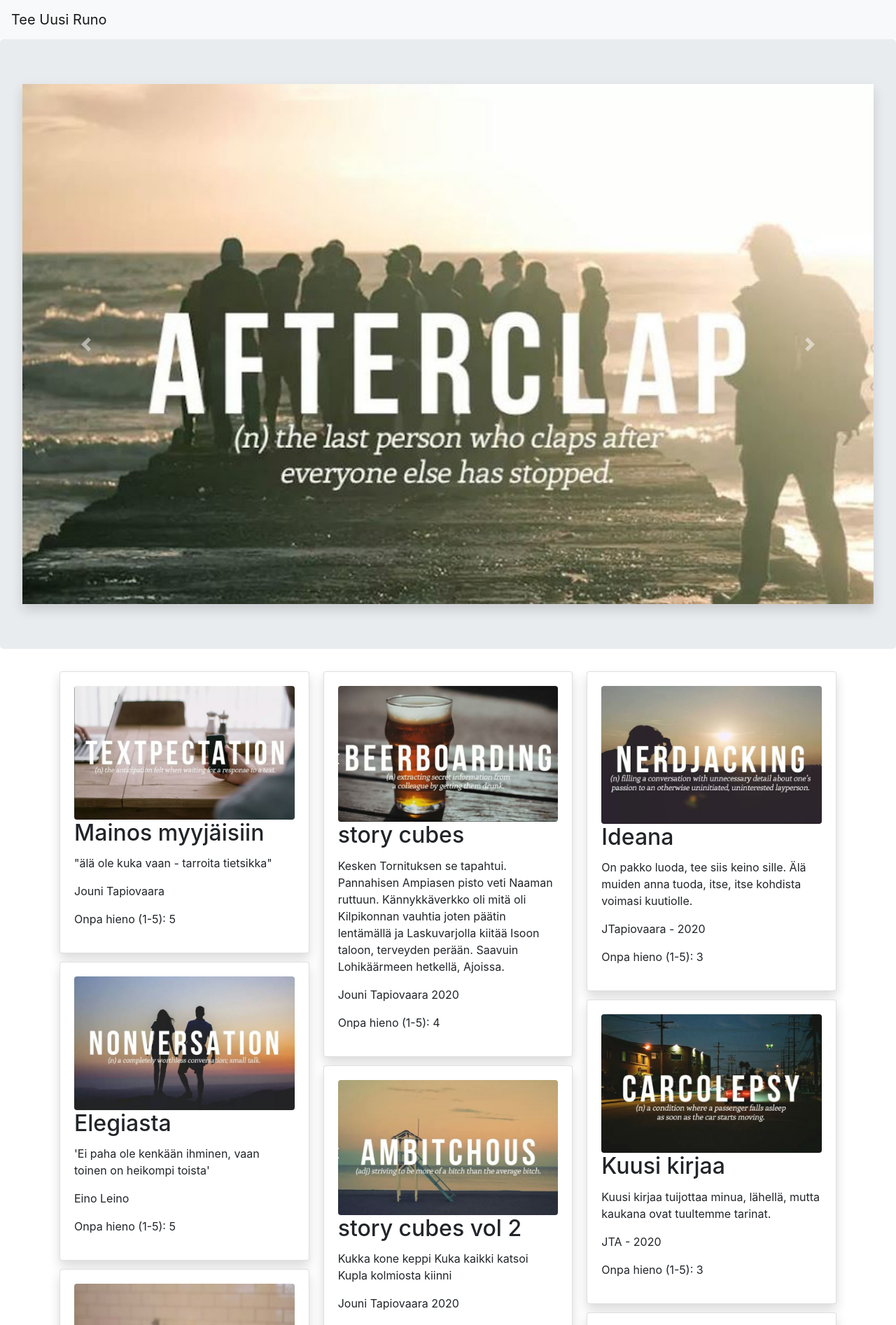
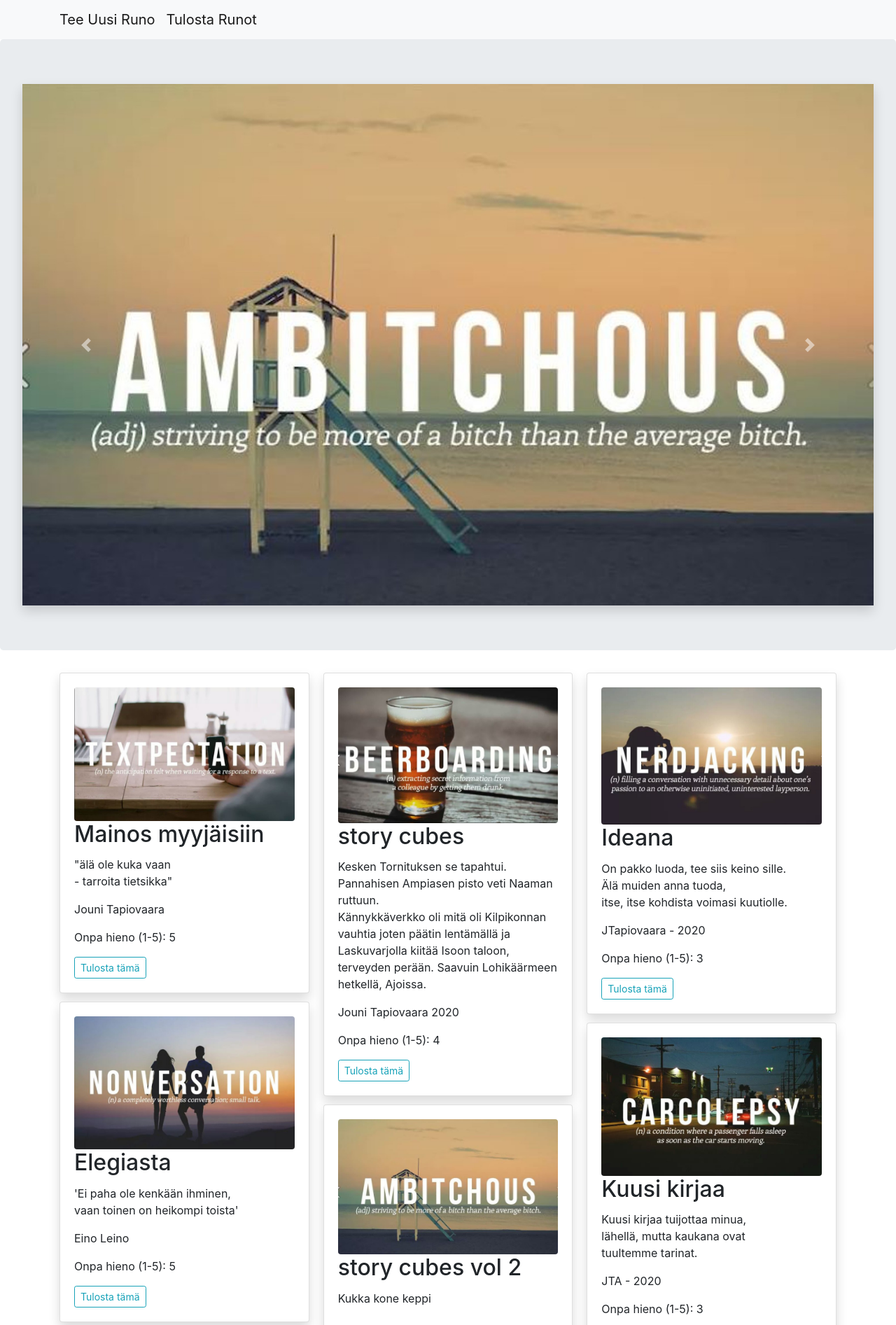
Before and after one commit to jtapiovaara/p4runoja, a Django app: page /runoApp/ in a window 1280 px wide. Shown: the top 1893 px of the page at 70% size. Run offline with Django 3.2, Linux system fonts and the light colour scheme; data comes from the database, SQL or seed files in the repository; both versions use the stored data as it was after the commit; some libraries are stand-ins or nearby versions.

Commit message:
Version 1.7 Look and feel improved. Carousel functionality made for-loop. Added possibility to print one ar all poems to pdf.

```diff
--- a/runoApp/admin.py
+++ b/runoApp/admin.py
@@ -1,7 +1,6 @@
 from django.contrib import admin
 
-
-
-from .models import RunoDB
+from .models import RunoDB, RunoRate
 
 admin.site.register(RunoDB)
+admin.site.register(RunoRate)
--- a/runoApp/models.py
+++ b/runoApp/models.py
@@ -12,6 +12,14 @@ class RunoDB(models.Model):
 
     def __str__(self):
         return self.name
+
+
+class RunoRate(models.Model):
+    text = models.CharField(max_length=64, blank=True)
+    rate = models.ForeignKey(RunoDB, on_delete=models.CASCADE)
+
+    def __str__(self):
+        return self.text
 
 
 class Kirjoittaja(models.Model):
--- a/runoApp/templates/runoApp/runoListaweb.html
+++ b/runoApp/templates/runoApp/runoListaweb.html
@@ -3,93 +3,33 @@
 <head>
 </head>
 {% block page_content %}
-<body>
   	<nav class="navbar navbar-expand-lg navbar-light bg-light">
-        <div>
+        <div class="container">
             <a class="navbar-brand" href="{% url 'runoUusi' %}">Tee Uusi Runo</a>
-            <button class="navbar-toggler" type="button">
+          <button class="navbar-toggler" type="button" data-toggle="collapse" data-target="#navbarSupportedContent" aria-controls="navbarSupportedContent" aria-expanded="false" aria-label="Toggle navigation">
               <span class="navbar-toggler-icon"></span>
           </button>
+            <div class="collapse navbar-collapse" id="navbarSupportedContent">
+              <ul class="navbar-nav">
+                  <li class="nav-item active">
+                      <a class="navbar-brand" href="{% url 'printruno' %}">Tulosta Runot</a>
+                  </li>
+	          </ul>
+            </div>
         </div>
 	</nav>
-
-
+    <body>
     <div class="jumbotron">
         <div id="myCarousel" class="carousel slide" data-ride="carousel">
             <div class="carousel-inner center shadow">
                 <div class="carousel-item active">
-                        <img src="{% static "images/afterclap.jpg" %}" class="img-fluid">
-                    </div>
-                    <div class="carousel-item">
                     <img src="{% static "images/ambitchous.jpg" %}" class="img-fluid">
                 </div>
-                    <div class="carousel-item">
-                        <img src="{% static "images/askhole.jpg" %}" class="img-fluid">
+                {% for item in shelf %}
+                    <div class="carousel-item ">
+                        <img src="{% static "images/" %}{{ item.picture }}" class="img-fluid">
                     </div>
-                    <div class="carousel-item">
-                        <img src="{% static "images/bedgasm.jpg" %}" class="img-fluid">
-                    </div>
-                    <div class="carousel-item">
-                        <img src="{% static "images/beerboarding.jpg" %}" class="img-fluid">
-                    </div>
-                    <div class="carousel-item">
-                        <img src="{% static "images/carcolepsy.jpg" %}" class="img-fluid">
-                    </div>
-                    <div class="carousel-item">
-                        <img src="{% static "images/cellfish.jpg" %}" class="img-fluid">
-                    </div>
-                    <div class="carousel-item">
-                        <img src="{% static "images/chairdrobe.jpg" %}" class="img-fluid">
-                    </div>
-                    <div class="carousel-item">
-                        <img src="{% static "images/columbusing.jpg" %}" class="img-fluid">
-                    </div>
-                    <div class="carousel-item">
-                        <img src="{% static "images/destinesia.jpg" %}" class="img-fluid">
-                    </div>
-                    <div class="carousel-item">
-                        <img src="{% static "images/doppelbanger.jpg" %}" class="img-fluid">
-                    </div>
-                    <div class="carousel-item">
-                        <img src="{% static "images/dudevorce.jpg" %}" class="img-fluid">
-                    </div>
-                    <div class="carousel-item">
-                        <img src="{% static "images/epiphanot.jpg" %}" class="img-fluid">
-                    </div>
-                    <div class="carousel-item">
-                        <img src="{% static "images/errorist.jpg" %}" class="img-fluid">
-                    </div>
-                    <div class="carousel-item">
-                        <img src="{% static "images/hiberdating.jpg" %}" class="img-fluid">
-                    </div>
-                    <div class="carousel-item">
-                        <img src="{% static "images/internest.jpg" %}" class="img-fluid">
-                    </div>
-                    <div class="carousel-item">
-                        <img src="{% static "images/masturdating.jpg" %}" class="img-fluid">
-                    </div>
-                    <div class="carousel-item">
-                        <img src="{% static "images/nerdjacking.jpg" %}" class="img-fluid">
-                    </div>
-                    <div class="carousel-item">
-                        <img src="{% static "images/nomonym.jpg" %}" class="img-fluid">
-                    </div>
-                    <div class="carousel-item">
-                        <img src="{% static "images/nonversation.jpg" %}" class="img-fluid">
-                    </div>
-                    <div class="carousel-item">
-                        <img src="{% static "images/textpectation.jpg" %}" class="img-fluid">
-                    </div>
-                    <div class="carousel-item">
-                        <img src="{% static "images/unkeyboardinated.jpg" %}" class="img-fluid">
-                    </div>
-                    <div class="carousel-item">
-                        <img src="{% static "images/unlightening.jpg" %}" class="img-fluid">
-                    </div>
-                    <div class="carousel-item">
-                        <img src="{% static "images/youniverse.JPG" %}" class="img-fluid">
-                    </div>
-
+                {% endfor %}
             </div>
             <a class="carousel-control-prev" href="#myCarousel" data-slide="prev">
                 <span class="carousel-control-prev-icon"></span>
@@ -97,19 +37,21 @@
             <a class="carousel-control-next" href="#myCarousel" data-slide="next">
                 <span class="carousel-control-next-icon"></span>
             </a>
-
         </div>
     </div>
-
      <div class="container">
          <div class="card-columns">
         {% for runoDB in shelf %}
             <div class="card card-body shadow">
                 <img class="rounded img-fluid" src="{% static "images/" %}{{ runoDB.picture }}">
                 <h2 class="card-title">{{ runoDB.name  }}</h2>
-                <p>{{ runoDB.caption }}</p>
+                <p>{{ runoDB.caption | linebreaksbr }}</p>
                 <p>{{ runoDB.author }}</p>
                 <p>Onpa hieno (1-5): {{ runoDB.rate }}</p>
+                <a href="{% url 'printoneruno' runoDB.pk %}"
+                        class="btn btn-outline-info btn-sm">
+                        Tulosta tämä
+                    </a>
             </div>
         {% endfor %}
          </div>
--- a/runoApp/templates/runoApp/runoUusiweb.html
+++ b/runoApp/templates/runoApp/runoUusiweb.html
@@ -3,7 +3,7 @@
 
 {% block page_content %}
     {% load crispy_forms_tags %}
-    <div class="content shadow">
+    <div class="container shadow">
     <center>
         <title>Lisää runo</title>
         <form method="POST" class="form-group">
--- a/runoApp/urls.py
+++ b/runoApp/urls.py
@@ -3,7 +3,9 @@ from . import views
 
 urlpatterns = [
     path('', views.runoLista, name='runoLista'),
-    path('uusi/', views.runoUusi, name='runoUusi')
+    path('uusi/', views.runoUusi, name='runoUusi'),
     # path('korjaa/<int:runo_id>', views.runoKorjaa),
     # path('poista/<int:runo_id>', views.runoPoista)
+    path('printed/', views.html_to_pdf_view, name='printruno'),
+    path('printed/<int:pk>', views.html_to_pdf_one_view, name='printoneruno')
     ]
--- a/runoApp/views.py
+++ b/runoApp/views.py
@@ -2,7 +2,13 @@ from django.shortcuts import render
 from .models import RunoDB
 from django.shortcuts import render, redirect
 from .forms import RunoForm
+# from django.http import HttpResponse
+
+from django.core.files.storage import FileSystemStorage
 from django.http import HttpResponse
+from django.template.loader import render_to_string
+
+from weasyprint import HTML
 
 # Create your views here.
 
@@ -27,23 +33,56 @@ def runoUusi(request):
         }
         return render(request, 'runoApp/runoUusiweb.html', context)
 
-# def runoKorjaa(request, runo_id):
-#     runo_id = int(runo_id)
-#     try:
-#         runo_sel = RunoDB.objects.get(id = runo_id)
-#     except RunoDB.DoesNotExist:
-#         return redirect('runoLista')
-#     runo_form = RunoForm(request.POST or None, instance = runo_sel)
-#     if runo_form.is_valid():
-#        runo_form.save()
-#        return redirect('runoLista')
-#     return render(request, 'runoUusiweb.html', {'runoUusi':runo_form})
-#
-# def runoPoista(request, runo_id):
-#     runo_id = int(runo_id)
-#     try:
-#         runo_sel = RunoDB.objects.get(id = runo_id)
-#     except RunoDB.DoesNotExist:
-#         return redirect('runoLista')
-#     runo_sel.delete()
-#     return redirect('runoLista')
+
+def runoKorjaa(request, runo_id):
+    runo_id = int(runo_id)
+    try:
+        runo_sel = RunoDB.objects.get(id=runo_id)
+    except RunoDB.DoesNotExist:
+        return redirect('runoLista')
+    runo_form = RunoForm(request.POST or None, instance = runo_sel)
+    if runo_form.is_valid():
+       runo_form.save()
+       return redirect('runoLista')
+    return render(request, 'runoApp/runoUusiweb.html', {'runoUusi':runo_form})
+
+
+def runoPoista(request, runo_id):
+    runo_id = int(runo_id)
+    try:
+        runo_sel = RunoDB.objects.get(id=runo_id)
+    except RunoDB.DoesNotExist:
+        return redirect('runoLista')
+    runo_sel.delete()
+    return redirect('runoLista')
+
+
+def html_to_pdf_view(request, *args):
+    paragraphs = RunoDB.objects.filter(*args)
+    html_string = render_to_string('runoApp/pdf_template.html', {'paragraphs': paragraphs})
+
+    html = HTML(string=html_string)
+    html.write_pdf(target='/tmp/parhaat_runot.pdf')
+
+    fs = FileSystemStorage('/tmp')
+    with fs.open('parhaat_runot.pdf') as pdf:
+        response = HttpResponse(pdf, content_type='application/pdf')
+        response['Content-Disposition'] = 'attachment; filename="parhaat_runot.pdf"'
+        return response
+
+    return response
+
+
+def html_to_pdf_one_view(request, pk):
+    paragraphs = RunoDB.objects.filter(pk=pk)
+    html_string = render_to_string('runoApp/pdf_template.html', {'paragraphs': paragraphs})
+    html = HTML(string=html_string)
+    html.write_pdf(target='/tmp/runo.pdf')
+
+    fs = FileSystemStorage('/tmp')
+    with fs.open('runo.pdf') as pdf:
+        response = HttpResponse(pdf, content_type='application/pdf')
+        response['Content-Disposition'] = 'attachment; filename="runo.pdf"'
+        return response
+
+    return response
```
Also changed, not shown: runoApp/templates/runoApp/pdf_template.html (added, +17 -0 lines), db.sqlite3. Lines whose indentation alone changed are shown as unchanged.
